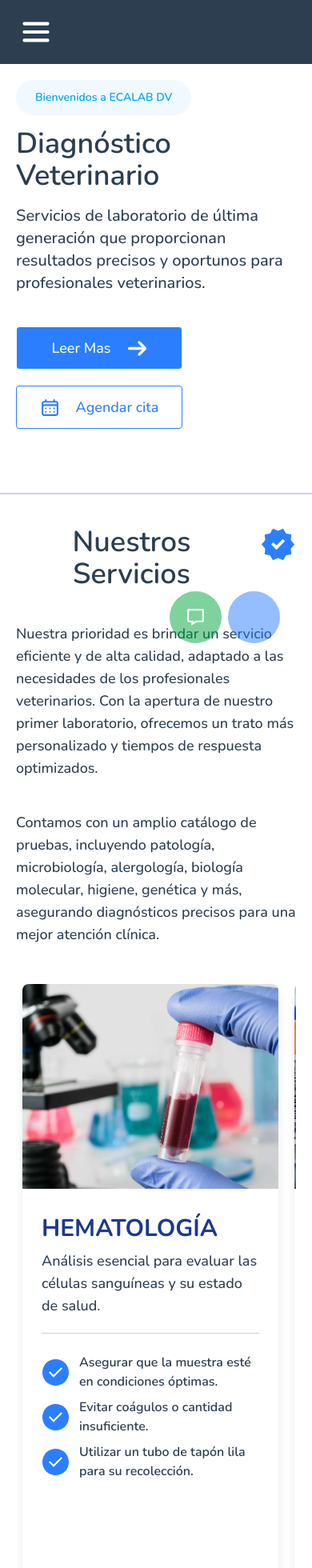
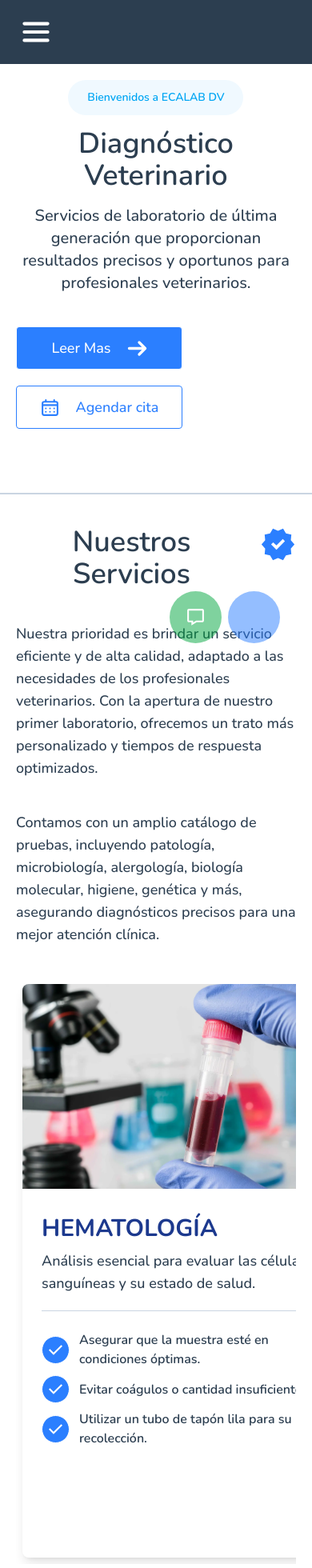
Before and after one commit to cosorio16/ecalab, a React (Vite) app: page / in a window 390 px wide. Shown: the top 1960 px of the page at 80% size. Built offline with nearby package versions, Linux system fonts and the light colour scheme; a web font is replaced by a local one.

Commit message:
adding styles on responsive

```diff
--- a/src/components/Card.jsx
+++ b/src/components/Card.jsx
@@ -9,7 +9,10 @@ function Card({
   image,
 }) {
   return (
-    <div data-aos="fade-up" className="min-w-80 w-full shadow-lg rounded-lg">
+    <div
+      data-aos="fade-up"
+      className="min-w-96 lg:min-w-80 w-full shadow-lg rounded-lg"
+    >
       <img
         src={image}
         alt=""
--- a/src/components/Footer.jsx
+++ b/src/components/Footer.jsx
@@ -1,6 +1,6 @@
 function Footer() {
   return (
-    <footer className="bg-blue-50 dark:bg-blue-800 py-10">
+    <footer className="bg-blue-50 dark:bg-blue-800 py-20 min-h-96">
       <div className="mx-auto w-full max-w-screen-xl p-4 py-6 lg:py-8">
         <div className="md:flex md:justify-between">
           <div className="mb-6 md:mb-0">
--- a/src/components/Hero.jsx
+++ b/src/components/Hero.jsx
@@ -7,7 +7,7 @@ function Hero() {
   return (
     <section className="px-5 lg:px-20 py-5 text-[#2C3E50] grid grid-cols-1 gap-10 justify-items-end lg:grid-cols-2 items-center border-b-2 border-slate-300 pb-20">
       <div className="flex flex-col gap-10 lg:items-start items-center ">
-        <div className="flex flex-col gap-4">
+        <div className="flex flex-col gap-4 items-center justify-items-center text-center lg:justify-items-start lg:text-start lg:items-start">
           <span
             data-aos="zoom-in-up"
             className=" text-sm lg:text-base rounded-full w-fit px-6 py-3 font-semibold bg-sky-50 text-sky-500 flex items-center justify-center"
@@ -25,11 +25,11 @@ function Hero() {
             resultados precisos y oportunos para profesionales veterinarios.
           </p>
         </div>
-        <div className="flex flex-wrap w-full gap-5 lg:gap-10">
-          <button
-            data-aos="fade-up"
-            className="min-w-fit py-3 border rounded bg-blue-500  cursor-pointer justify-center w-52 lg:px-16 text-white text-lg font-medium flex items-center gap-5"
-          >
+        <div
+          data-aos="fade-up"
+          className="flex flex-wrap gap-5 lg:gap-10 lg:w-full"
+        >
+          <button className="min-w-fit py-3 border hover:scale-105 active:scale-95 rounded bg-blue-500  cursor-pointer justify-center w-52 lg:px-16 text-white text-lg font-medium flex items-center gap-5 transition-all duration-300">
             Leer Mas
             <svg width="25" height="25" viewBox="0 0 15 15">
               <path
@@ -38,10 +38,7 @@ function Hero() {
               />
             </svg>
           </button>
-          <button
-            data-aos="fade-up"
-            className="min-w-fit py-3 border rounded text-blue-500  cursor-pointer justify-center w-52 lg:px-16 text-lg font-medium flex items-center gap-5"
-          >
+          <button className="min-w-fit py-3 border hover:scale-105 active:scale-95 rounded text-blue-500  cursor-pointer justify-center w-52 lg:px-16 text-lg font-medium flex items-center gap-5 transition-all duration-300">
             <svg width="25" height="25" viewBox="0 0 24 24">
               <path
                 fill="currentColor"
```
